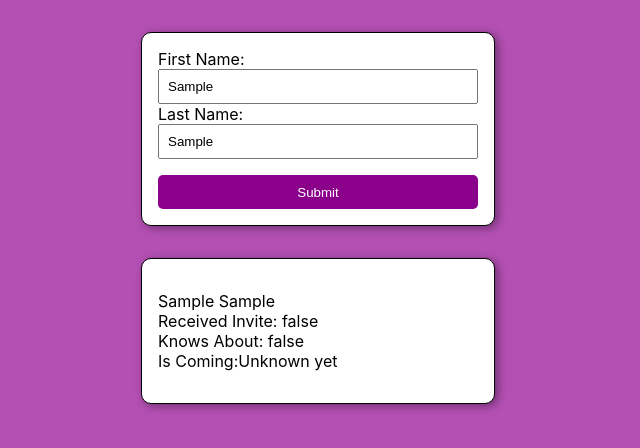
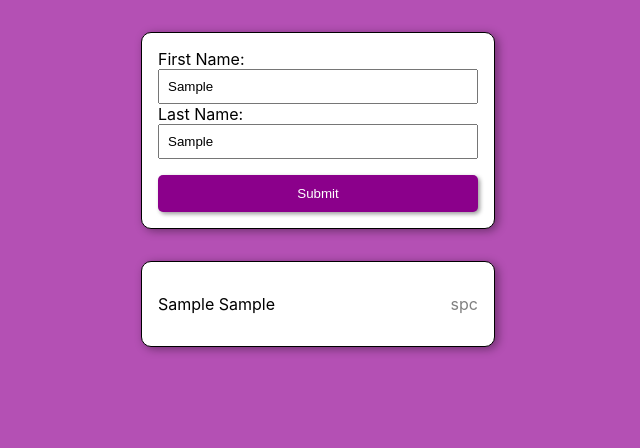
Before and after one commit to codyrap95/React-GuestList, a React (Create React App) app: page / in a window 1280 px wide. Both pictures are taken after typing "Sample", "Sample" into the empty fields and a click on the button "Submit". Shown: the top 448 px of the page, without its empty margins (322-962 px from the left). Built offline with nearby package versions, Linux system fonts and the light colour scheme.

Commit message:
Implemented Icons Logic

```diff
--- a/src/App.js
+++ b/src/App.js
@@ -1,5 +1,5 @@
 import "./App.css";
-import React, { useContext, useRef, useState, useEffect } from "react";
+import React, { useContext, useState } from "react";
 import { GuestContext } from "./store/guestContext";
 import NewGuestForm from "./components/NewGuestForm";
 import GuestList from "./components/GuestList";
--- /dev/null
+++ b/src/components/GuestIcons.js
@@ -0,0 +1,28 @@
+import React, { useState } from "react";
+import classes from "./GuestIcons.module.css";
+export default function GuestIcons(props) {
+  const [knowsAbout, setKnowsAbout] = useState(props.knowsAbout);
+  const [receivedInvite, setReceivedInvite] = useState(props.receivedInvite);
+  const [isComing, setIsComing] = useState(props.setIsComing);
+  return (
+    <ul className={classes.guestIcons}>
+      <li
+        className={`${classes.guestIcon} ${knowsAbout ? "" : classes.inactive}`}
+      >
+        s
+      </li>
+      <li
+        className={`${classes.guestIcon} ${
+          receivedInvite ? "" : classes.inactive
+        }`}
+      >
+        p
+      </li>
+      <li
+        className={`${classes.guestIcon} ${isComing ? "" : classes.inactive}`}
+      >
+        c
+      </li>
+    </ul>
+  );
+}
--- /dev/null
+++ b/src/components/GuestIcons.module.css
@@ -0,0 +1,10 @@
+.guestIcons {
+  display: flex;
+  flex-direction: row;
+}
+.guestIcon {
+  color: rgb(0, 255, 0);
+}
+.inactive {
+  color: grey;
+}
--- a/src/components/GuestList.js
+++ b/src/components/GuestList.js
@@ -1,5 +1,6 @@
 import React from "react";
 import Card from "./Card";
+import GuestIcons from "./GuestIcons";
 import classes from "./GuestList.module.css";
 export default function GuestList(props) {
   const guestList = props.guestList;
@@ -12,14 +13,11 @@ export default function GuestList(props) {
               <li>
                 {guest.firstName} {guest.lastName}
               </li>
-              <li>Received Invite: {guest.receivedInvite.toString()}</li>
-              <li>Knows About: {guest.knowsAbout.toString()}</li>
-              <li>
-                Is Coming:
-                {guest.isComing === null
-                  ? "Unknown yet"
-                  : guest.isComing.toString()}
-              </li>
+              <GuestIcons
+                receivedInvite={guest.receivedInvite}
+                knowsAbout={guest.knowsAbout}
+                isComing={guest.isComing}
+              />
             </ul>
           </li>
         ))}
--- a/src/components/GuestList.module.css
+++ b/src/components/GuestList.module.css
@@ -6,4 +6,7 @@
   list-style-type: none;
   padding: 0;
   margin-bottom: 1rem;
+  display: flex;
+  flex-direction: row;
+  justify-content: space-between;
 }
--- a/src/components/NewGuestForm.module.css
+++ b/src/components/NewGuestForm.module.css
@@ -10,7 +10,8 @@
   border-radius: 5px;
   background-color: darkmagenta;
   color: white;
-  padding: 0.6rem;
+  padding: 0.7rem;
+  box-shadow: 2px 2px 4px rgba(0, 0, 0, 0.4);
 }
 .textField {
   padding: 0.5rem;
--- a/src/index.css
+++ b/src/index.css
@@ -11,7 +11,10 @@ body {
   justify-content: center;
   align-items: center;
 }
-
+ul {
+  list-style-type: none;
+  padding: 0;
+}
 code {
   font-family: source-code-pro, Menlo, Monaco, Consolas, "Courier New",
     monospace;
```
